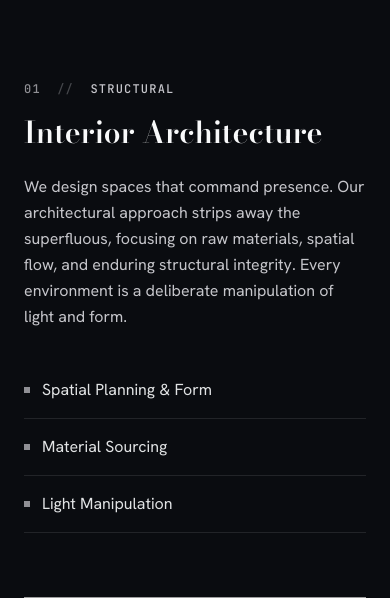
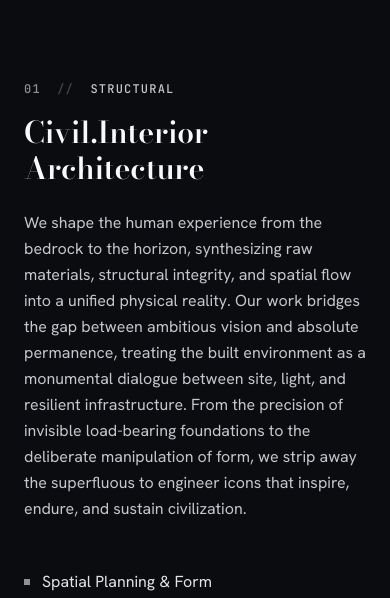
Before and after one commit to iamabrar14/EDEN-CO_PORTFOLIO, a Django app: page /home/ in a window 390 px wide. Shown: the part 732-1330 px from the top of the page. Run offline with Django 5.2, Linux system fonts and the light colour scheme; some libraries are stand-ins or nearby versions; grey boxes are pictures that could not be loaded.

Commit message:
Rearranged all pages except about and contact

```diff
--- a/eden_co_portfolio/portfolio/templates/home.html
+++ b/eden_co_portfolio/portfolio/templates/home.html
@@ -1,7 +1,7 @@
 {% extends "base.html" %}
 {% load static %}
 
-{% block title %}Studio Archetype — Multidisciplinary Precision{% endblock %}
+{% block title %}EDEN & CO. — Where Architecture Meets Innovation{% endblock %}
 {% block meta_description %}We bridge the physical and digital. From structural interior architecture to complex software engineering, our methodologies are rooted in absolute permanence and rigorous strategy.{% endblock %}
 
 {% block content %}
@@ -41,13 +41,13 @@
                     STRUCTURAL
                 </p>
                 <h2 class="mt-4 font-display text-3xl md:text-[40px] font-semibold text-crisp leading-[1.2] fade-in fade-in-delay-1">
-                    Interior Architecture
+                    Civil.Interior Architecture
                 </h2>
                 <p class="mt-6 font-body text-base text-on-surface-variant leading-relaxed max-w-md fade-in fade-in-delay-2">
-                    We design spaces that command presence. Our architectural
-                    approach strips away the superfluous, focusing on raw
-                    materials, spatial flow, and enduring structural integrity. Every
-                    environment is a deliberate manipulation of light and form.
+                    We shape the human experience from the bedrock to the horizon, synthesizing raw materials, structural integrity, and spatial flow into a unified physical reality. Our work bridges the gap between ambitious vision and absolute permanence, treating the built environment as a monumental
+                    dialogue between site, light, and resilient infrastructure.
+                    From the precision of invisible load-bearing foundations to the deliberate
+                    manipulation of form, we strip away the superfluous to engineer icons that inspire, endure, and sustain civilization.
                 </p>
                 <div class="mt-8 space-y-0">
                     <div class="service-item fade-in fade-in-delay-2">
@@ -102,14 +102,14 @@
                 </h2>
                 <p class="mt-6 font-body text-base text-on-surface-variant leading-relaxed max-w-md fade-in fade-in-delay-2">
                     Digital environments engineered for impact. We construct high-
-                    performance web applications that mirror the precision of our
-                    physical architecture. Expect clean visual UI, seamless
+                    performance web applications that mirror the requirement of
+                    your vision. Expect clean visual UI, seamless
                     interactions, and robust technical foundations.
                 </p>
                 <div class="mt-8 space-y-0">
                     <div class="service-item fade-in fade-in-delay-2">
                         <span class="dot"></span>
-                        Immersive Frontend Dev
+                        Your Brand Website
                     </div>
                     <div class="service-item fade-in fade-in-delay-3">
                         <span class="dot"></span>
@@ -118,6 +118,10 @@
                     <div class="service-item fade-in fade-in-delay-4">
                         <span class="dot"></span>
                         E-Commerce Architecture
+                    </div>
+                    <div class="service-item fade-in fade-in-delay-4">
+                        <span class="dot"></span>
+                        Portfolio Websites
                     </div>
                 </div>
             </div>
@@ -167,6 +171,14 @@
                     <div class="service-item fade-in fade-in-delay-4">
                         <span class="dot"></span>
                         API Integration
+                    </div>
+                    <div class="service-item fade-in fade-in-delay-4">
+                        <span class="dot"></span>
+                        Data Management Dashboards
+                    </div>
+                    <div class="service-item fade-in fade-in-delay-4">
+                        <span class="dot"></span>
+                        Data Management Dashboards
                     </div>
                 </div>
             </div>
@@ -225,6 +237,10 @@
                         <span class="dot"></span>
                         Operational Scaling
                     </div>
+                    <div class="service-item fade-in fade-in-delay-4">
+                        <span class="dot"></span>
+                        Consultancy
+                    </div>
                 </div>
             </div>
         </div>
```
Also changed, not shown: eden_co_portfolio/portfolio/templates/landing.html (+3 -4 lines), eden_co_portfolio/portfolio/templates/projects.html (+1 -11 lines), eden_co_portfolio/portfolio/templates/services.html (+4 -21 lines).
